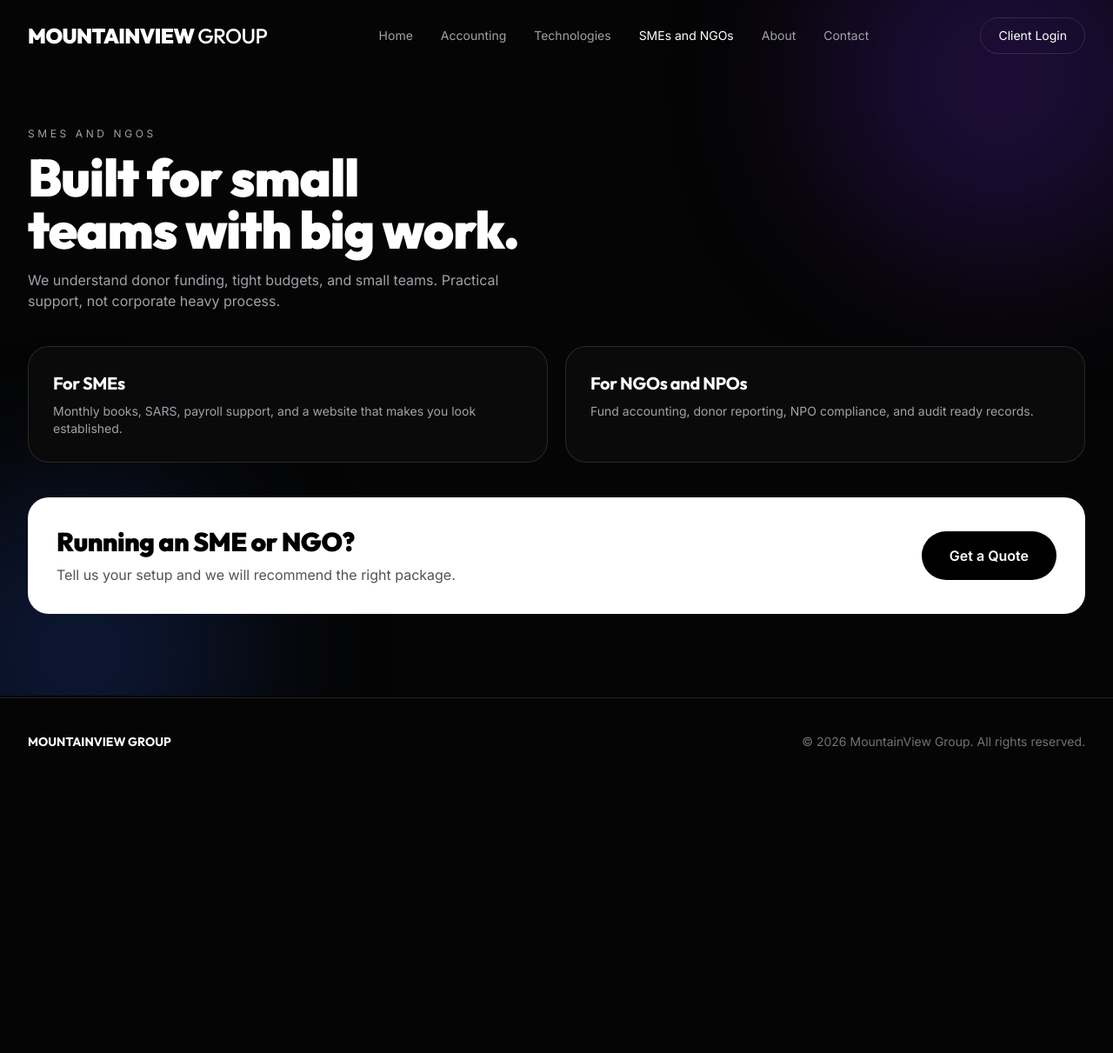
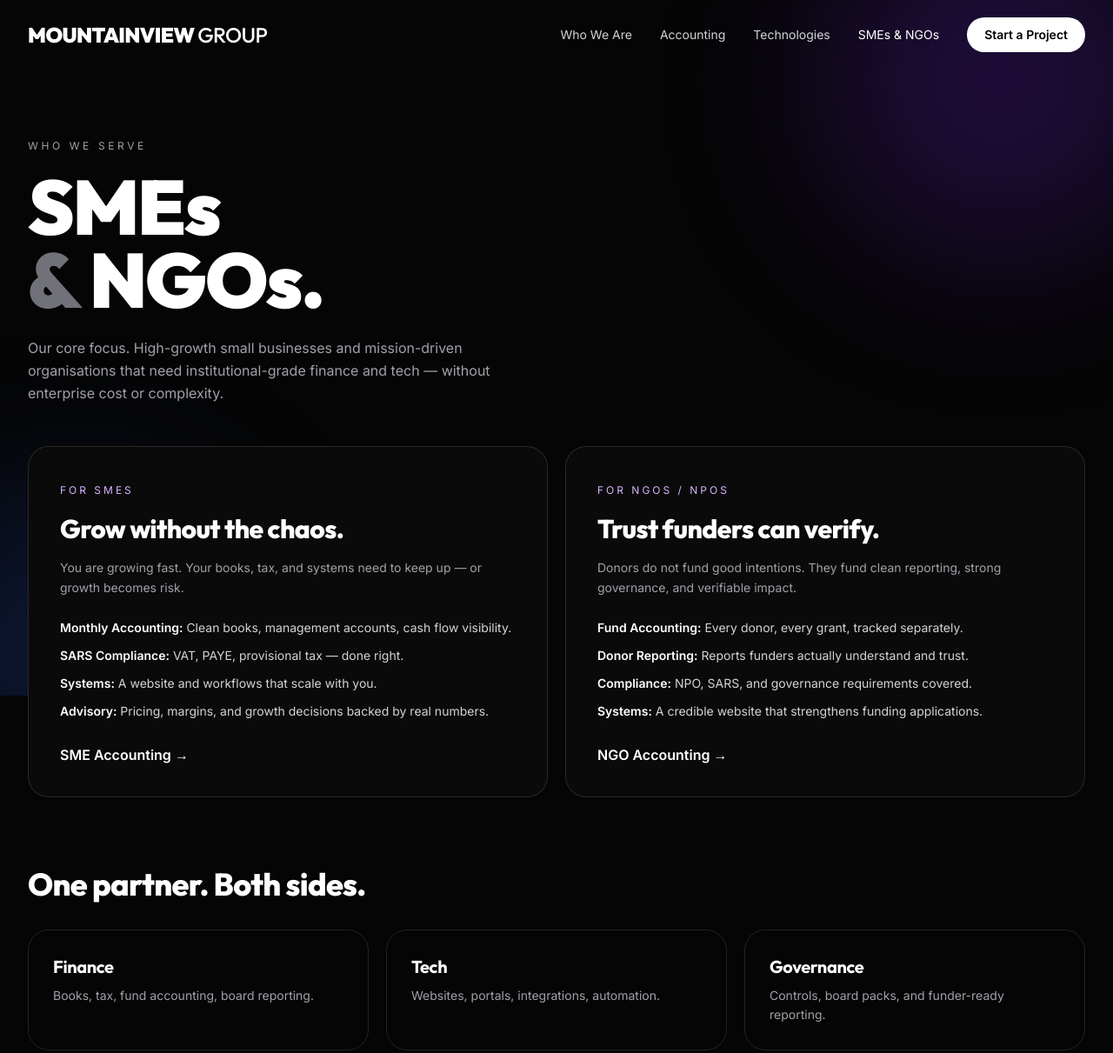
Before and after one commit to Nova-Nkosi/MountainView, a plain HTML site: page smes-ngos.html in a window 1280 px wide. Shown: the top 1211 px of the page at 87% size. Before the commit the page ends 903 px from the top, so only its background shows below. Drawn offline with nearby package versions, Linux system fonts and the light colour scheme.

Commit message:
Update smes-ngos.html

```diff
--- a/smes-ngos.html
+++ b/smes-ngos.html
@@ -3,7 +3,7 @@
 <head>
 <meta charset="UTF-8">
 <meta name="viewport" content="width=device-width, initial-scale=1.0">
-<title>SMEs and NGOs - MountainView Group</title>
+<title>SMEs & NGOs — MountainView Group</title>
 <script src="https://cdn.tailwindcss.com"></script>
 <script>tailwind.config={theme:{extend:{colors:{ink:'#050505',paper:'#FFFFFF',accounting:'#4C1D95',tech:'#1E3A8A',muted:'#A1A1AA',line:'rgba(255,255,255,0.12)'},fontFamily:{display:['Outfit','sans-serif'],body:['Inter','sans-serif'],editorial:['Georgia','serif']}}}}</script>
 <link href="https://fonts.googleapis.com/css2?family=Outfit:wght@500;700;800;900&family=Inter:wght@400;500;600&display=swap" rel="stylesheet">
@@ -13,22 +13,59 @@
 <div class="fixed inset-0 overflow-hidden z-0"><div class="orb orb-1"></div><div class="orb orb-2"></div></div>
 <header class="relative z-20 max-w-7xl mx-auto px-5 md:px-8 py-5 flex items-center justify-between">
 <a href="index.html" class="font-display font-black tracking-tight text-xl md:text-2xl">MOUNTAINVIEW <span class="font-light">GROUP</span></a>
-<nav class="hidden md:flex items-center gap-8 text-sm text-zinc-400"><a href="index.html">Home</a><a href="accounting.html">Accounting</a><a href="technologies.html">Technologies</a><a href="sme-ngo.html" class="text-white">SMEs and NGOs</a><a href="about.html">About</a><a href="contact.html">Contact</a></nav>
-<a href="login.html" class="hidden md:inline-flex border border-line px-5 py-2.5 rounded-full text-sm">Client Login</a>
-<button id="menuBtn" class="md:hidden text-2xl px-2">Menu</button>
+<nav class="hidden md:flex items-center gap-8 text-sm text-zinc-300">
+<a href="who-we-are.html" class="hover:text-white">Who We Are</a>
+<a href="services.html" class="hover:text-white">Accounting</a>
+<a href="technologies.html" class="hover:text-white">Technologies</a>
+<a href="smes-ngos.html" class="text-white">SMEs & NGOs</a>
+<a href="contact.html" class="bg-white text-black px-5 py-2.5 rounded-full font-semibold btn">Start a Project</a>
+</nav>
+<button id="menuBtn" class="md:hidden w-11 h-11 grid place-items-center border border-line rounded-full" aria-label="Open menu"><div class="space-y-1.5"><div class="w-5 h-[2px] bg-white"></div><div class="w-5 h-[2px] bg-white"></div></div></button>
 </header>
-<div id="overlay" class="fixed inset-0 z-50 bg-black/95 p-6 flex-col"><div class="flex justify-between items-center"><span class="font-display font-black text-xl">MOUNTAINVIEW GROUP</span><button id="closeBtn" class="text-3xl">X</button></div><nav class="flex flex-col gap-5 mt-10 text-2xl font-display font-bold"><a href="index.html">Home</a><a href="accounting.html">Accounting</a><a href="technologies.html">Technologies</a><a href="sme-ngo.html">SMEs and NGOs</a><a href="about.html">About</a><a href="contact.html">Contact</a></nav></div>
-<main class="relative z-10 max-w-7xl mx-auto px-5 md:px-8 pt-10 md:pt-16 pb-24">
-<p class="text-xs tracking-[0.3em] text-zinc-400 uppercase reveal">SMEs and NGOs</p>
-<h1 class="font-display font-black text-4xl md:text-6xl mt-3 reveal">Built for small<br>teams with big work.</h1>
-<p class="text-zinc-400 mt-4 max-w-xl reveal">We understand donor funding, tight budgets, and small teams. Practical support, not corporate heavy process.</p>
-<div class="grid md:grid-cols-2 gap-5 mt-10">
-<div class="border border-line rounded-3xl p-7 bg-[#0A0A0A] reveal"><h3 class="font-display font-bold text-xl">For SMEs</h3><p class="text-zinc-400 text-sm mt-2">Monthly books, SARS, payroll support, and a website that makes you look established.</p></div>
-<div class="border border-line rounded-3xl p-7 bg-[#0A0A0A] reveal"><h3 class="font-display font-bold text-xl">For NGOs and NPOs</h3><p class="text-zinc-400 text-sm mt-2">Fund accounting, donor reporting, NPO compliance, and audit ready records.</p></div>
+<div id="overlay" class="fixed inset-0 z-30 bg-white text-black flex flex-col justify-center px-8">
+<button id="closeBtn" class="absolute top-5 right-5 w-11 h-11 border border-black/20 rounded-full text-2xl leading-none">&times;</button>
+<a href="index.html" class="font-display font-extrabold text-4xl py-3 border-b border-black/10">Home</a>
+<a href="who-we-are.html" class="font-display font-extrabold text-4xl py-3 border-b border-black/10">Who We Are</a>
+<a href="services.html" class="font-display font-extrabold text-4xl py-3 border-b border-black/10 text-accounting">Accounting</a>
+<a href="technologies.html" class="font-display font-extrabold text-4xl py-3 border-b border-black/10 text-tech">Technologies</a>
+<a href="smes-ngos.html" class="font-display font-extrabold text-4xl py-3 border-b border-black/10">SMEs & NGOs</a>
+<a href="contact.html" class="font-display font-extrabold text-4xl py-3">Contact</a>
 </div>
-<div class="mt-10 border border-line rounded-3xl p-8 bg-white text-black flex flex-col md:flex-row justify-between gap-6 items-start md:items-center reveal"><div><h2 class="font-display font-black text-3xl">Running an SME or NGO?</h2><p class="text-zinc-600 mt-2">Tell us your setup and we will recommend the right package.</p></div><a href="contact.html" class="bg-black text-white px-8 py-4 rounded-full font-semibold">Get a Quote</a></div>
+<main class="relative z-10">
+<section class="max-w-7xl mx-auto px-5 md:px-8 pt-10 md:pt-20 pb-12">
+<p class="reveal text-xs tracking-[0.3em] text-zinc-400 uppercase">Who We Serve</p>
+<h1 class="reveal font-display font-black leading-[0.95] tracking-tight text-[13vw] md:text-[5.5rem] mt-5">SMEs<br><span class="text-zinc-500">&</span> NGOs.</h1>
+<p class="reveal max-w-xl text-zinc-400 mt-6 leading-relaxed">Our core focus. High-growth small businesses and mission-driven organisations that need institutional-grade finance and tech — without enterprise cost or complexity.</p>
+</section>
+<section class="max-w-7xl mx-auto px-5 md:px-8 pb-20 grid md:grid-cols-2 gap-5">
+<div class="reveal card card-acct border border-line rounded-3xl p-7 md:p-9 bg-[#0A0A0A]">
+<span class="text-xs tracking-[0.25em] text-purple-300 uppercase">For SMEs</span>
+<h2 class="font-display font-extrabold text-3xl mt-4">Grow without the chaos.</h2>
+<p class="text-zinc-400 mt-4 text-sm leading-relaxed">You are growing fast. Your books, tax, and systems need to keep up — or growth becomes risk.</p>
+<ul class="mt-6 space-y-3 text-sm text-zinc-300"><li><strong class="text-white">Monthly Accounting:</strong> Clean books, management accounts, cash flow visibility.</li><li><strong class="text-white">SARS Compliance:</strong> VAT, PAYE, provisional tax — done right.</li><li><strong class="text-white">Systems:</strong> A website and workflows that scale with you.</li><li><strong class="text-white">Advisory:</strong> Pricing, margins, and growth decisions backed by real numbers.</li></ul>
+<a href="services.html" class="inline-block mt-7 font-semibold">SME Accounting →</a>
+</div>
+<div class="reveal card card-acct border border-line rounded-3xl p-7 md:p-9 bg-[#0A0A0A]">
+<span class="text-xs tracking-[0.25em] text-purple-300 uppercase">For NGOs / NPOs</span>
+<h2 class="font-display font-extrabold text-3xl mt-4">Trust funders can verify.</h2>
+<p class="text-zinc-400 mt-4 text-sm leading-relaxed">Donors do not fund good intentions. They fund clean reporting, strong governance, and verifiable impact.</p>
+<ul class="mt-6 space-y-3 text-sm text-zinc-300"><li><strong class="text-white">Fund Accounting:</strong> Every donor, every grant, tracked separately.</li><li><strong class="text-white">Donor Reporting:</strong> Reports funders actually understand and trust.</li><li><strong class="text-white">Compliance:</strong> NPO, SARS, and governance requirements covered.</li><li><strong class="text-white">Systems:</strong> A credible website that strengthens funding applications.</li></ul>
+<a href="services.html" class="inline-block mt-7 font-semibold">NGO Accounting →</a>
+</div>
+</section>
+<section class="max-w-7xl mx-auto px-5 md:px-8 pb-20">
+<h3 class="reveal font-display font-extrabold text-3xl md:text-4xl">One partner. Both sides.</h3>
+<div class="grid md:grid-cols-3 gap-5 mt-8">
+<div class="reveal border border-line rounded-3xl p-7"><h4 class="font-display font-bold text-xl">Finance</h4><p class="text-zinc-400 mt-2 text-sm leading-relaxed">Books, tax, fund accounting, board reporting.</p></div>
+<div class="reveal border border-line rounded-3xl p-7"><h4 class="font-display font-bold text-xl">Tech</h4><p class="text-zinc-400 mt-2 text-sm leading-relaxed">Websites, portals, integrations, automation.</p></div>
+<div class="reveal border border-line rounded-3xl p-7"><h4 class="font-display font-bold text-xl">Governance</h4><p class="text-zinc-400 mt-2 text-sm leading-relaxed">Controls, board packs, and funder-ready reporting.</p></div>
+</div>
+</section>
+<section class="max-w-7xl mx-auto px-5 md:px-8 pb-24">
+<div class="reveal border border-line rounded-3xl p-8 md:p-12 text-center bg-[#0A0A0A]"><h3 class="font-display font-extrabold text-3xl md:text-4xl">Tell us where you are. We'll map the next step.</h3><p class="text-zinc-400 mt-3">SME or NGO — one conversation, one integrated plan.</p><a href="contact.html" class="btn bg-white text-black px-8 py-3.5 rounded-full font-semibold inline-block mt-7">Book a Consultation →</a></div>
+</section>
 </main>
-<footer class="relative z-10 border-t border-line"><div class="max-w-7xl mx-auto px-5 md:px-8 py-10 flex flex-col md:flex-row justify-between gap-6 text-sm text-zinc-500"><p class="text-white font-display font-bold">MOUNTAINVIEW GROUP</p><p>© 2026 MountainView Group. All rights reserved.</p></div></footer>
+<footer class="relative z-10 border-t border-line"><div class="max-w-7xl mx-auto px-5 md:px-8 py-10 flex flex-col md:flex-row justify-between gap-6 text-sm text-zinc-500"><p class="text-white font-display font-bold">MOUNTAINVIEW GROUP</p><div class="flex flex-wrap gap-5"><a href="who-we-are.html">Who We Are</a><a href="services.html">Accounting</a><a href="technologies.html">Technologies</a><a href="contact.html">Contact</a><a href="login.html">Portal</a></div><p>© 2026 MountainView Group. All rights reserved.</p></div></footer>
 <script src="script.js"></script>
 </body>
 </html>
```
